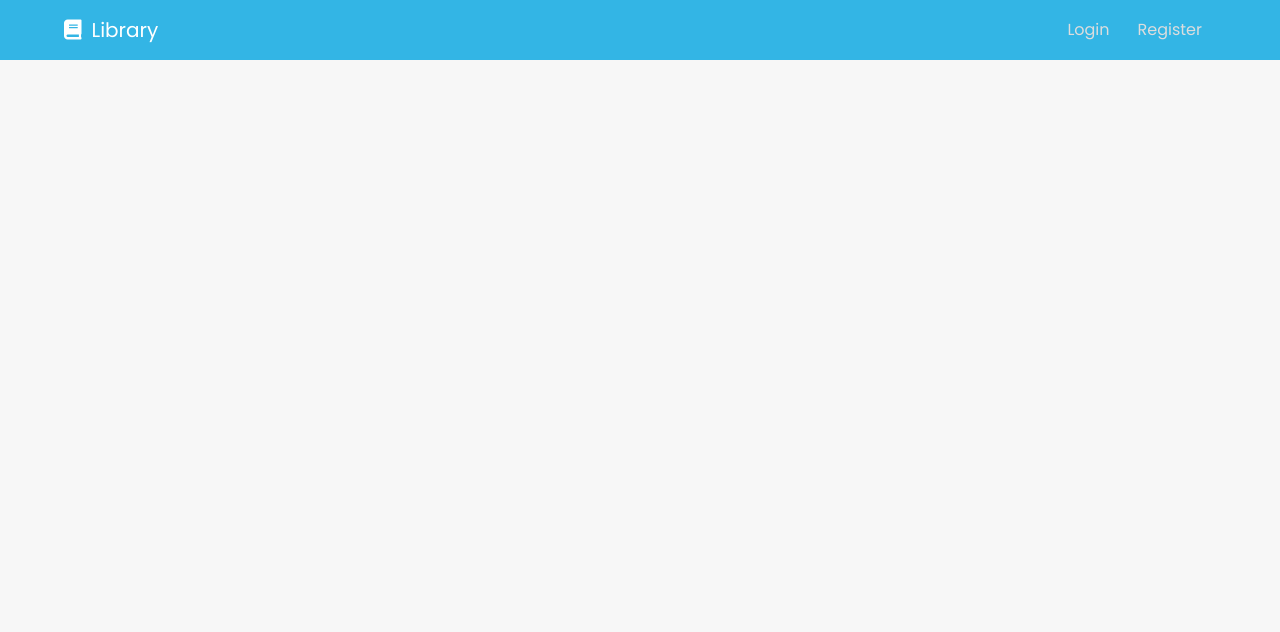
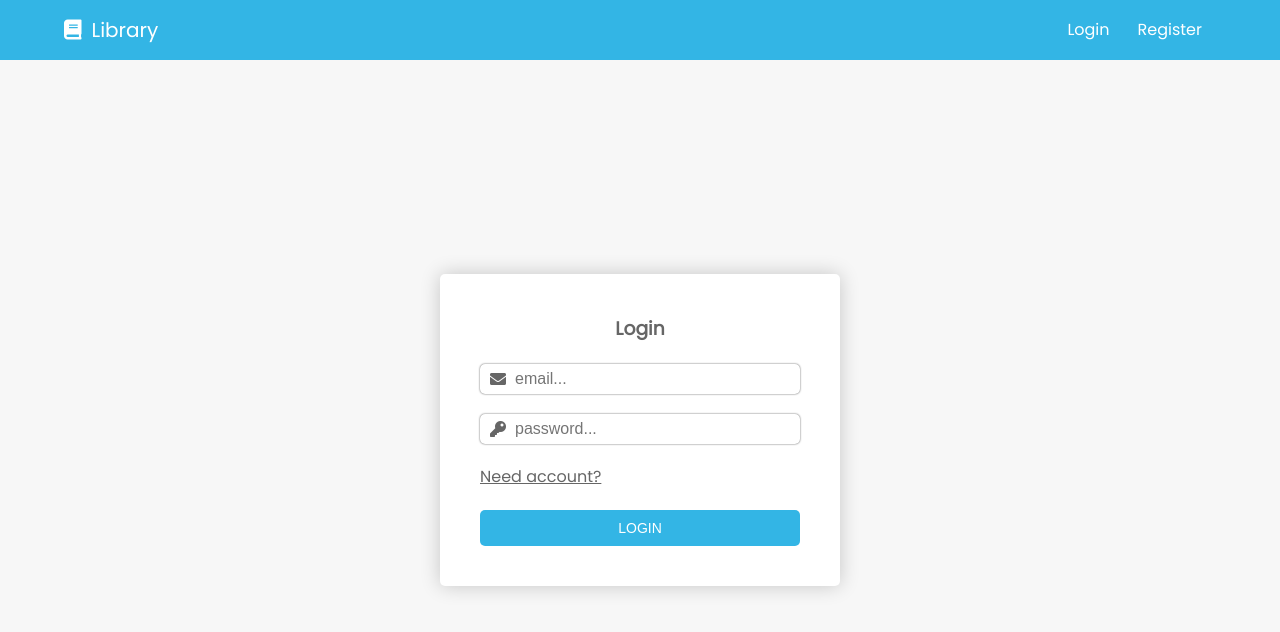
Before and after one commit to bojan30/vue-firebase-biblioteka, a Vue app: page /login in a window 1280 px wide. Shown: the top 632 px of the page. Built offline with nearby package versions, Linux system fonts and the light colour scheme; no server answers.

Commit message:
route guards(zabrana pristupa rutama koje zahtevaju auth)

```diff
--- a/src/App.vue
+++ b/src/App.vue
@@ -34,7 +34,7 @@ export default {
   --success: #43ac6a;
   --danger: #d9534f;
   --text-color: #666666;
-  --border-radius: 7px;
+  --border-radius: 5px;
   --shadow: 0px 0px 2px 0px rgba(0,0,0,0.7);
   --form-shadow: 0px 0px 20px 0px rgba(0,0,0,0.2);
   --shadow-hover: 0px 15px 10px -12px rgba(0,0,0,0.7);
@@ -122,11 +122,11 @@ body{
   margin-right: 5px;
 }
 .nav-link{
-  color: #ddd;
+  color: #fff;
   padding: 10px 14px;
 }
-.router-link-exact-active{
-  color: #fff;
+.nav-link:hover{
+  color: var(--secondary);
 }
 /*form*/
 .form-wrapper{
@@ -137,9 +137,7 @@ body{
   justify-content: center;
   align-items: center;
   height: calc(100vh - 60px);
-  padding: 0px 5%;
-  overflow-y: scroll;
-  /* background-color: #fff; */
+  padding: 20px 5%;
 }
 
 .form{
@@ -172,7 +170,7 @@ input{
   padding-left: 35px;
   font-size: 16px;
   color: var(--main-text-color);
-  transition: all 0.1s linear;
+  transition: all 0.2s linear;
 }
 
 .input-wrapper{
--- a/src/components/Nav.vue
+++ b/src/components/Nav.vue
@@ -1,7 +1,7 @@
 <template>
   <div class="nav">
     <div class = "logo">
-      <a href="index.html"><i class="fas fa-book"></i>Library</a>
+      <router-link v-bind:to = "{name: 'Login'}"><i class="fas fa-book"></i>Library</router-link>
     </div>
     <ul class="navbar">
       <li v-if = "!getCurrentUser" class = "nav-item"><router-link class = "nav-link" v-bind:to = "{name: 'Login'}">Login</router-link></li>
--- a/src/router/index.js
+++ b/src/router/index.js
@@ -3,14 +3,20 @@ import Router from 'vue-router'
 import Login from '@/components/Login'
 import Register from '@/components/Register'
 import Dashboard from '@/components/Dashboard'
+import firebase from 'firebase'
 
 Vue.use(Router)
 
-export default new Router({
+const router = new Router({
   mode: 'history',
   routes: [
+    //route za sve nepravilno ukucane, redirect na dashboard
     {
-      path: '/',
+      path: '*',
+      redirect: '/dashboard'
+    },
+    {
+      path: '/login',
       name: 'Login',
       component: Login
     },
@@ -22,7 +28,27 @@ export default new Router({
     {
       path: '/dashboard',
       name: 'Dashboard',
-      component: Dashboard
+      component: Dashboard,
+      meta: {
+        requiresAuth: true
+      }
     },
   ]
 })
+
+router.beforeEach((to, from, next) => {
+  //provera da li postoji putanja koja zahteva autentikaciju
+  const requiresAuth = to.matched.some(x => x.meta.requiresAuth)
+  //provera da li je ulogovan korisnik
+  const currentUser = firebase.auth().currentUser
+
+  if (requiresAuth && !currentUser) {
+    next('/login')
+  } else if (requiresAuth && currentUser) {
+    next()
+  } else {
+    next()
+  }
+})
+
+export default router;
```
